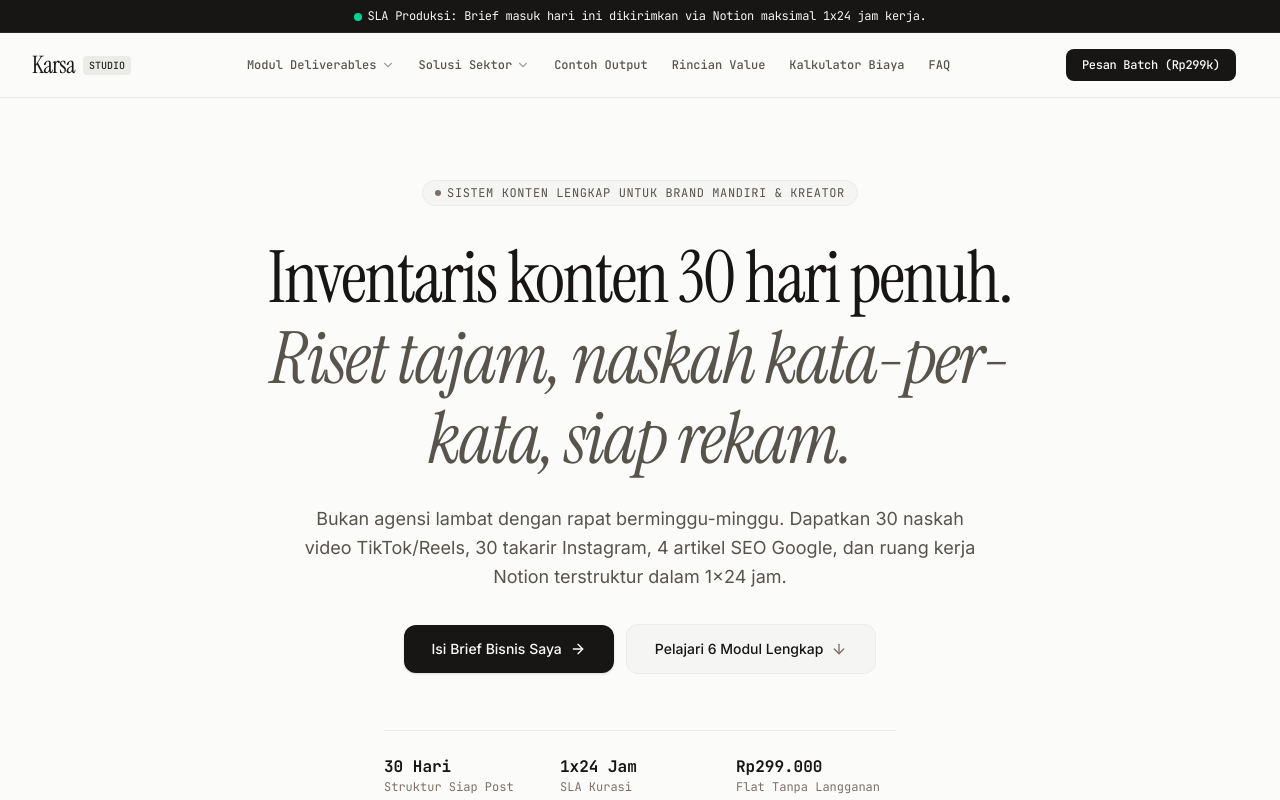
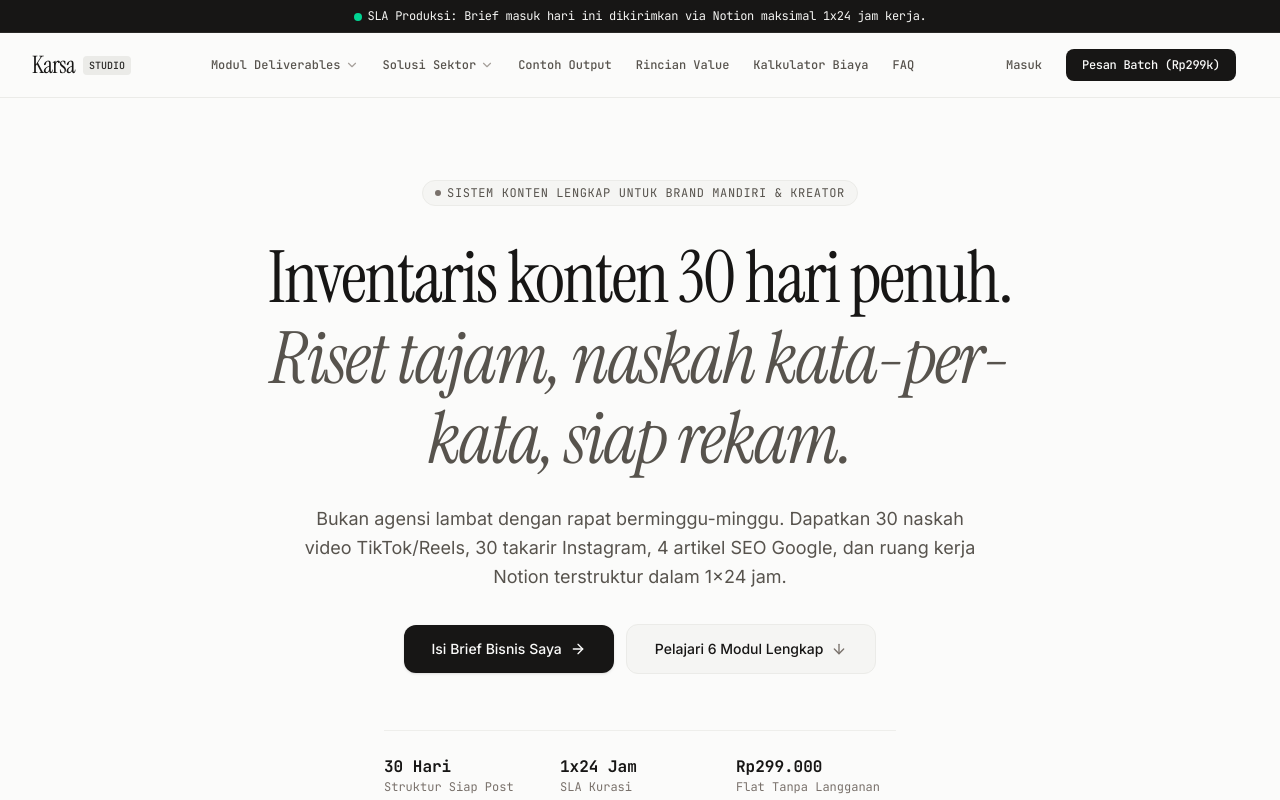
Before and after one commit to alaricdeveloper/karsa, a Next.js app: page / in a window 1280 px wide. Shown: the top 800 px of the page. Built offline with nearby package versions, Linux system fonts and the light colour scheme.

Commit message:
feat: add login button to landing page nav (desktop + mobile)

```diff
--- a/src/components/landing/MegaDropdownNav.tsx
+++ b/src/components/landing/MegaDropdownNav.tsx
@@ -163,6 +163,9 @@ export function MegaDropdownNav() {
 
         {/* Action Button & Mobile Toggle */}
         <div className="flex items-center space-x-2 sm:space-x-3">
+          <a href="/login" className="hidden sm:inline-flex text-xs font-mono font-medium text-stone-600 hover:text-sand-900 px-3 py-2 rounded-lg transition">
+            Masuk
+          </a>
           <a href="#order" className="hidden sm:inline-flex text-xs font-mono font-medium bg-sand-900 hover:bg-stone-800 text-sand-50 px-4 py-2 rounded-lg transition tracking-tight">
             Pesan Batch (Rp299k)
           </a>
@@ -231,7 +234,10 @@ export function MegaDropdownNav() {
           <a href="#calculator" onClick={() => setMobileOpen(false)} className="block py-2.5 px-3 rounded-xl bg-white border border-sand-200 font-bold text-sand-900">Perbandingan Biaya</a>
           <a href="#faq" onClick={() => setMobileOpen(false)} className="block py-2.5 px-3 rounded-xl bg-white border border-sand-200 font-bold text-sand-900">Pusat Bantuan (FAQ)</a>
 
-          <div className="pt-2">
+          <div className="pt-2 flex flex-col gap-2">
+            <a href="/login" onClick={() => setMobileOpen(false)} className="block w-full text-center py-3 border border-sand-200 text-sand-900 font-bold rounded-xl text-xs">
+              Masuk ke Akun
+            </a>
             <a href="#order" onClick={() => setMobileOpen(false)} className="block w-full text-center py-3.5 bg-sand-900 text-sand-50 font-bold rounded-xl text-xs">
               Isi Brief Sekarang (Rp299.000)
             </a>
```
